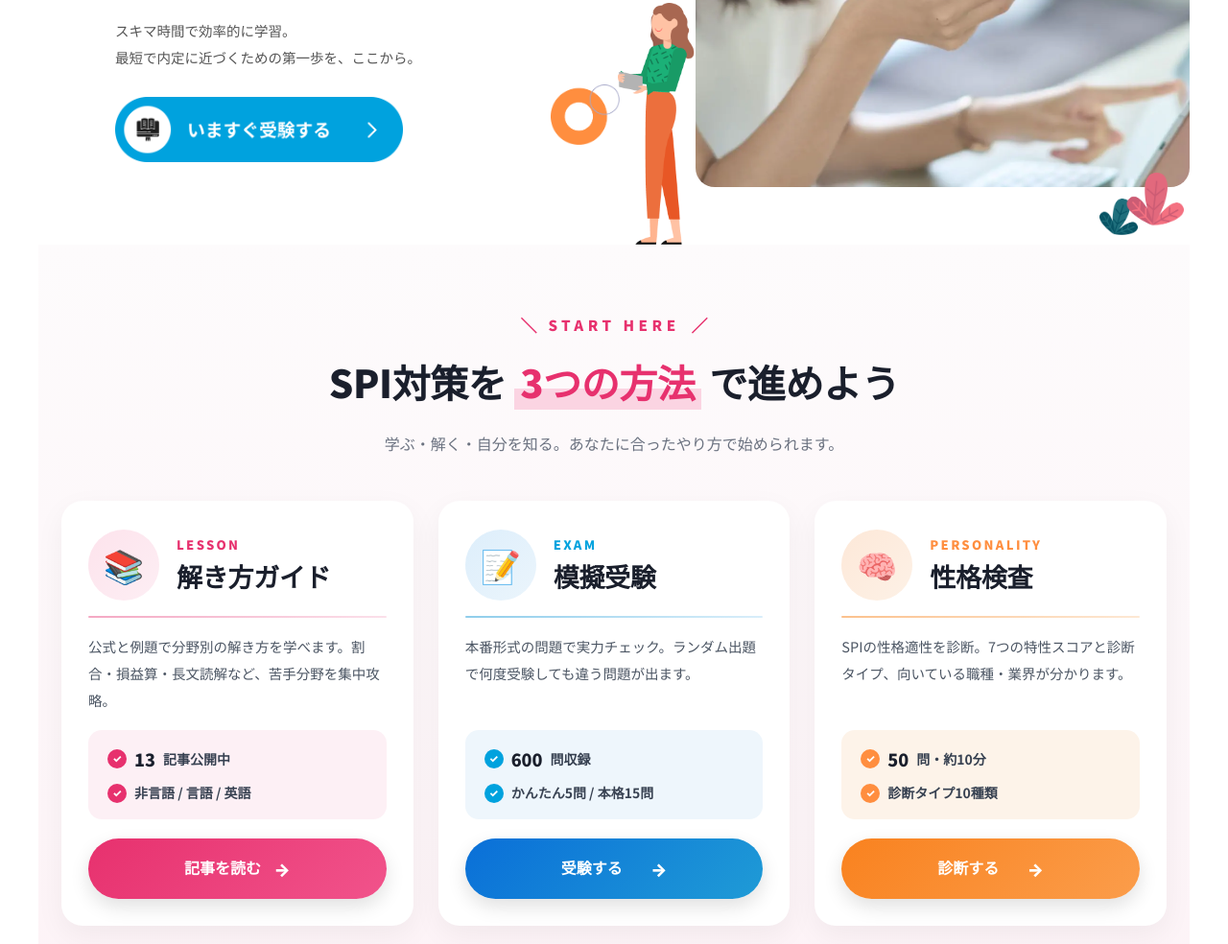
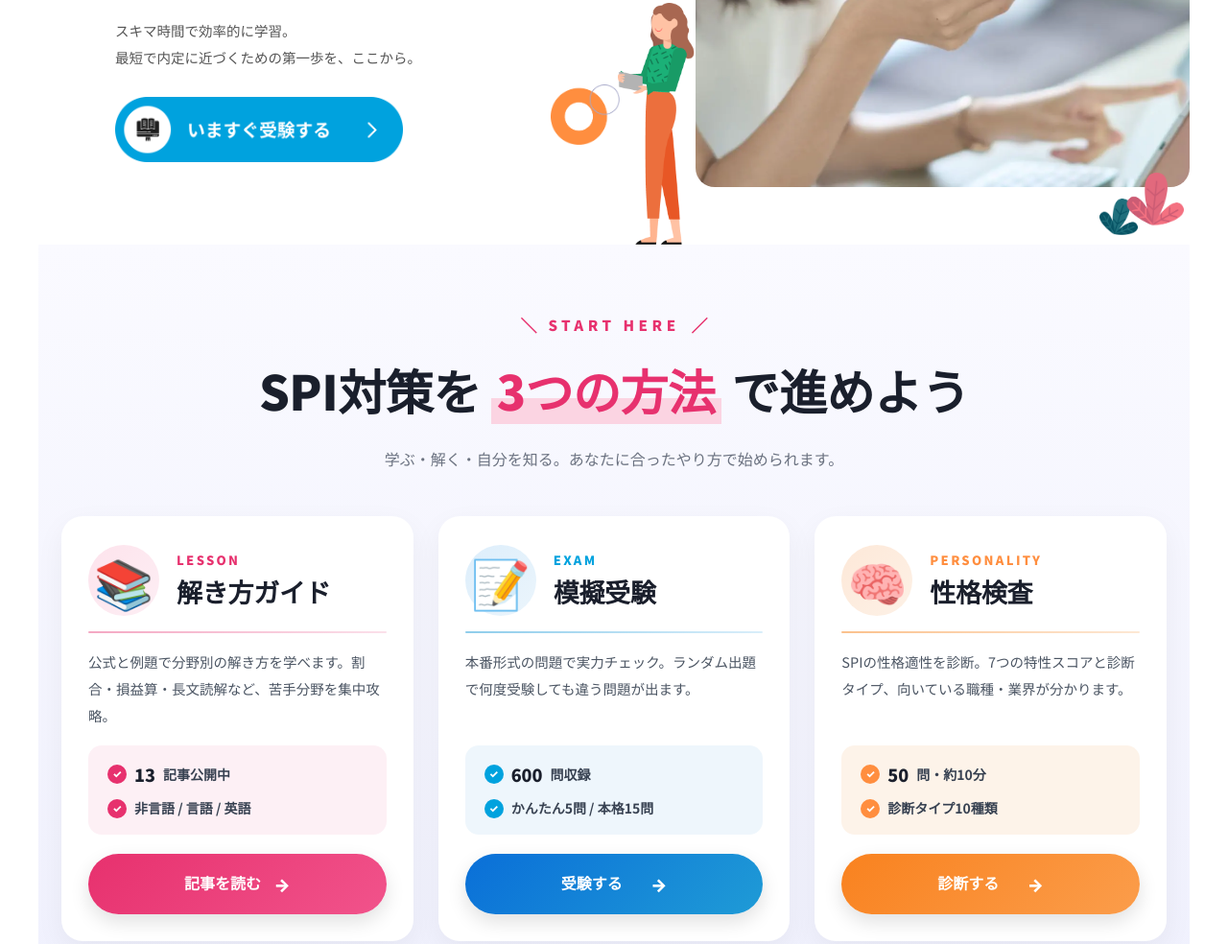
Before and after one commit to 47nakamurayoshiki-stack/test-page, a plain HTML site: page index.html in a window 1280 px wide. Shown: the part 421-1405 px from the top of the page at 96% size. Drawn offline with Linux system fonts and the light colour scheme; no server answers.

Commit message:
Update index.html

```diff
--- a/index.html
+++ b/index.html
@@ -747,7 +747,7 @@
          ============================================================ */
       .entry-section {
         padding: 70px 24px 60px;
-        background: linear-gradient(180deg, #fdfbfc 0%, #fdf2f6 100%);
+        background: linear-gradient(180deg, #fafaff 0%, #eeeffd 100%);
       }
       .entry-inner {
         max-width: 1180px;
@@ -771,7 +771,7 @@
       }
       .entry-title {
         margin: 0 0 18px;
-        font-size: 40px;
+        font-size: 50px;
         font-weight: 900;
         letter-spacing: -0.01em;
         color: #1a1f2c;
@@ -819,7 +819,7 @@
         gap: 18px;
       }
       .es-card-icon {
-        font-size: 34px;
+        font-size: 50px;
         line-height: 1;
         width: 74px;
         height: 74px;
@@ -2117,7 +2117,7 @@
                     <h2 class="cv2-title">就活の専門家に相談する</h2>
                     <p class="cv2-desc">SPI対策だけじゃない。ES添削・面接対策・企業選びまで、<br>就活のプロがあなたを無料でサポートします。</p>
                     <a class="cv2-btn" href="submission_form.html">
-                        <span class="cv2-btn-icon">🎧</span>
+                                                <img src="images/muryou_icon.png" alt="いますぐ受験する" style="width: 150px; max-width: 20%;">
                         無料で相談してみる
                         <span class="cv2-btn-arrow">→</span>
                     </a>
```
